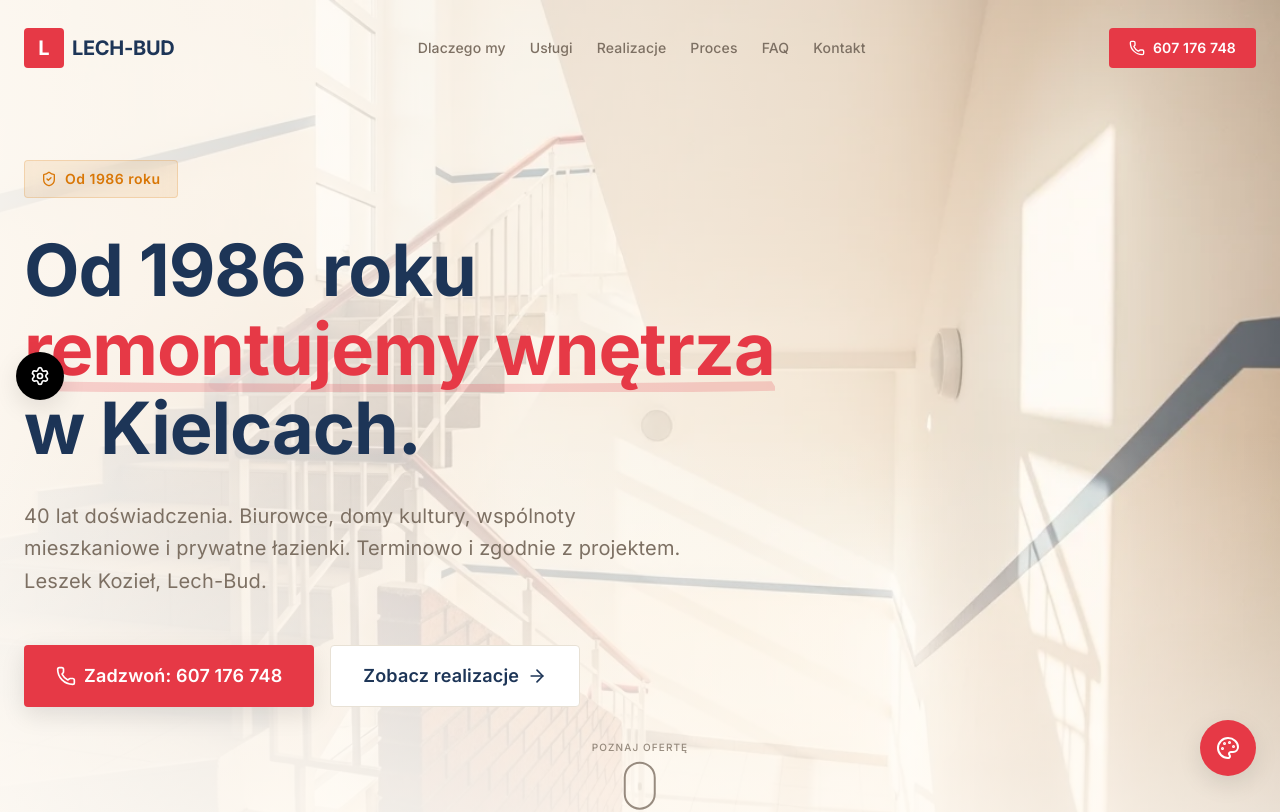
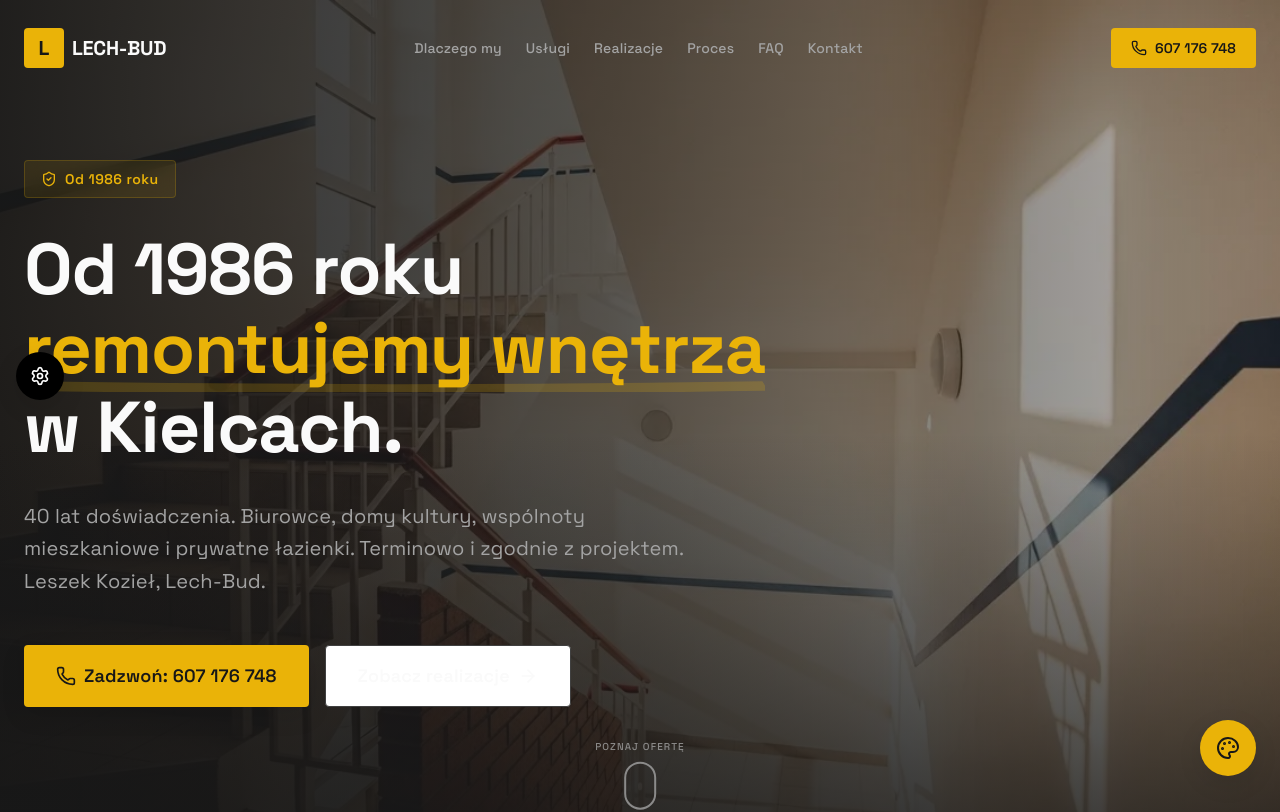
Before and after one commit to MaciejTom/nekstlewel-remonter, a Next.js app: page / in a window 1280 px wide. Shown: the top 812 px of the page. Built offline with nearby package versions, Linux system fonts and the light colour scheme.

Commit message:
Industrial Yellow theme + eksport motywu
- Nowy domyślny motyw: ciemny + żółty akcent
- Dodano przycisk "Eksportuj motyw" w ControlPanel
- Space Grotesk jako heading font
- Radius 1.5rem (bardzo okrągłe)

Co-Authored-By: Claude Opus 4.5 <noreply@anthropic.com>

```diff
--- a/src/app/globals.css
+++ b/src/app/globals.css
@@ -1,41 +1,41 @@
 @import "tailwindcss";
 
 /* =============================================
-   TOM-ART WARM THEME — tweakcn generated
-   Cream + Navy + Red accent
+   INDUSTRIAL YELLOW THEME
+   Dark + Yellow/Gold accent
    ============================================= */
 
 :root {
   /* Fonty - zmieniane dynamicznie przez ControlPanel */
   --body-font: 'Inter', ui-sans-serif, system-ui, sans-serif;
-  --heading-font: 'Plus Jakarta Sans', ui-sans-serif, system-ui, sans-serif;
+  --heading-font: 'Space Grotesk', ui-sans-serif, system-ui, sans-serif;
 
-  --background: #fffbf5;
-  --foreground: #1d3557;
-  --card: #ffffff;
-  --card-foreground: #1d3557;
-  --popover: #ffffff;
-  --popover-foreground: #1d3557;
-  --primary: #e63946;
-  --primary-foreground: #ffffff;
-  --secondary: #1d3557;
-  --secondary-foreground: #fffbf5;
-  --muted: #f3ede4;
-  --muted-foreground: #7d7063;
-  --accent: #f3ede4;
-  --accent-foreground: #1d3557;
-  --destructive: #9b2226;
+  --background: #171717;
+  --foreground: #fafafa;
+  --card: #262626;
+  --card-foreground: #fafafa;
+  --popover: #262626;
+  --popover-foreground: #fafafa;
+  --primary: #eab308;
+  --primary-foreground: #171717;
+  --secondary: #262626;
+  --secondary-foreground: #fafafa;
+  --muted: #262626;
+  --muted-foreground: #a3a3a3;
+  --accent: #262626;
+  --accent-foreground: #fafafa;
+  --destructive: #ef4444;
   --destructive-foreground: #ffffff;
-  --border: #e8e1d5;
-  --input: #e8e1d5;
-  --ring: #e63946;
-  --gold: #d97706;                /* amber-600 - gold accent */
+  --border: #404040;
+  --input: #404040;
+  --ring: #eab308;
+  --gold: #eab308;                /* amber-600 - gold accent */
   --chart-1: #e63946;
   --chart-2: #1d3557;
   --chart-3: #457b9d;
   --chart-4: #a8dadc;
   --chart-5: #f1faee;
-  --radius: 0.5rem;
+  --radius: 1.5rem;
   --shadow-2xs: 0px 4px 12px 0px hsl(25 15% 15% / 0.04);
   --shadow-xs: 0px 4px 12px 0px hsl(25 15% 15% / 0.04);
   --shadow-sm: 0px 4px 12px 0px hsl(25 15% 15% / 0.08), 0px 1px 2px -1px hsl(25 15% 15% / 0.08);
--- a/src/components/ui/control-panel.tsx
+++ b/src/components/ui/control-panel.tsx
@@ -1,7 +1,7 @@
 "use client"
 
 import { useState, useEffect } from "react"
-import { Settings, X, Shuffle, RotateCcw } from "lucide-react"
+import { Settings, X, Shuffle, RotateCcw, Copy } from "lucide-react"
 
 // Rozszerzona paleta kolorów (70 kolorów)
 const COLOR_PALETTE = [
@@ -82,13 +82,14 @@ export function ControlPanel() {
   const [isOpen, setIsOpen] = useState(false)
   const [activeTab, setActiveTab] = useState<'presets' | 'colors' | 'typography' | 'effects'>('presets')
 
-  const [bgColor, setBgColor] = useState('#fffbf5')
-  const [fgColor, setFgColor] = useState('#1d3557')
-  const [primaryColor, setPrimaryColor] = useState('#e63946')
-  const [mutedColor, setMutedColor] = useState('#f3ede4')
-  const [borderColor, setBorderColor] = useState('#e8e1d5')
+  // Domyślne kolory Industrial Yellow (z globals.css)
+  const [bgColor, setBgColor] = useState('#171717')
+  const [fgColor, setFgColor] = useState('#fafafa')
+  const [primaryColor, setPrimaryColor] = useState('#eab308')
+  const [mutedColor, setMutedColor] = useState('#262626')
+  const [borderColor, setBorderColor] = useState('#404040')
 
-  const [currentFont, setCurrentFont] = useState('Inter')
+  const [currentFont, setCurrentFont] = useState('Space Grotesk')
   const [radius, setRadius] = useState('0.5rem')
   const [shadowIntensity, setShadowIntensity] = useState('normal')
   const [activePreset, setActivePreset] = useState('Warm Classic')
@@ -161,6 +162,31 @@ export function ControlPanel() {
     applyPreset(THEME_PRESETS[0])
     setRadius('0.5rem')
     setShadowIntensity('normal')
+  }
+
+  const exportTheme = () => {
+    const theme = {
+      background: bgColor,
+      foreground: fgColor,
+      primary: primaryColor,
+      muted: mutedColor,
+      border: borderColor,
+      font: currentFont,
+      radius,
+      shadow: shadowIntensity,
+    }
+    const css = `/* Eksportowany motyw */
+--background: ${bgColor};
+--foreground: ${fgColor};
+--primary: ${primaryColor};
+--muted: ${mutedColor};
+--border: ${borderColor};
+--heading-font: '${currentFont}';
+--radius: ${radius};`
+
+    navigator.clipboard.writeText(css)
+    alert('Skopiowano do schowka!\n\n' + css)
+    console.log('Eksportowany motyw:', theme)
   }
 
   const ColorSwatch = ({ color, isActive, onClick, size = 'normal' }: { color: string; isActive: boolean; onClick: () => void; size?: 'normal' | 'small' }) => (
@@ -479,6 +505,14 @@ export function ControlPanel() {
               <RotateCcw className="w-4 h-4" />
               Reset do domyślnych
             </button>
+
+            <button
+              onClick={exportTheme}
+              className="w-full py-2.5 px-4 bg-primary text-black font-bold text-xs uppercase tracking-wide hover:bg-primary/80 transition-all flex items-center justify-center gap-2 rounded"
+            >
+              <Copy className="w-4 h-4" />
+              Eksportuj motyw
+            </button>
           </div>
 
           <div className="pt-3 border-t border-white/20 text-center">
```
